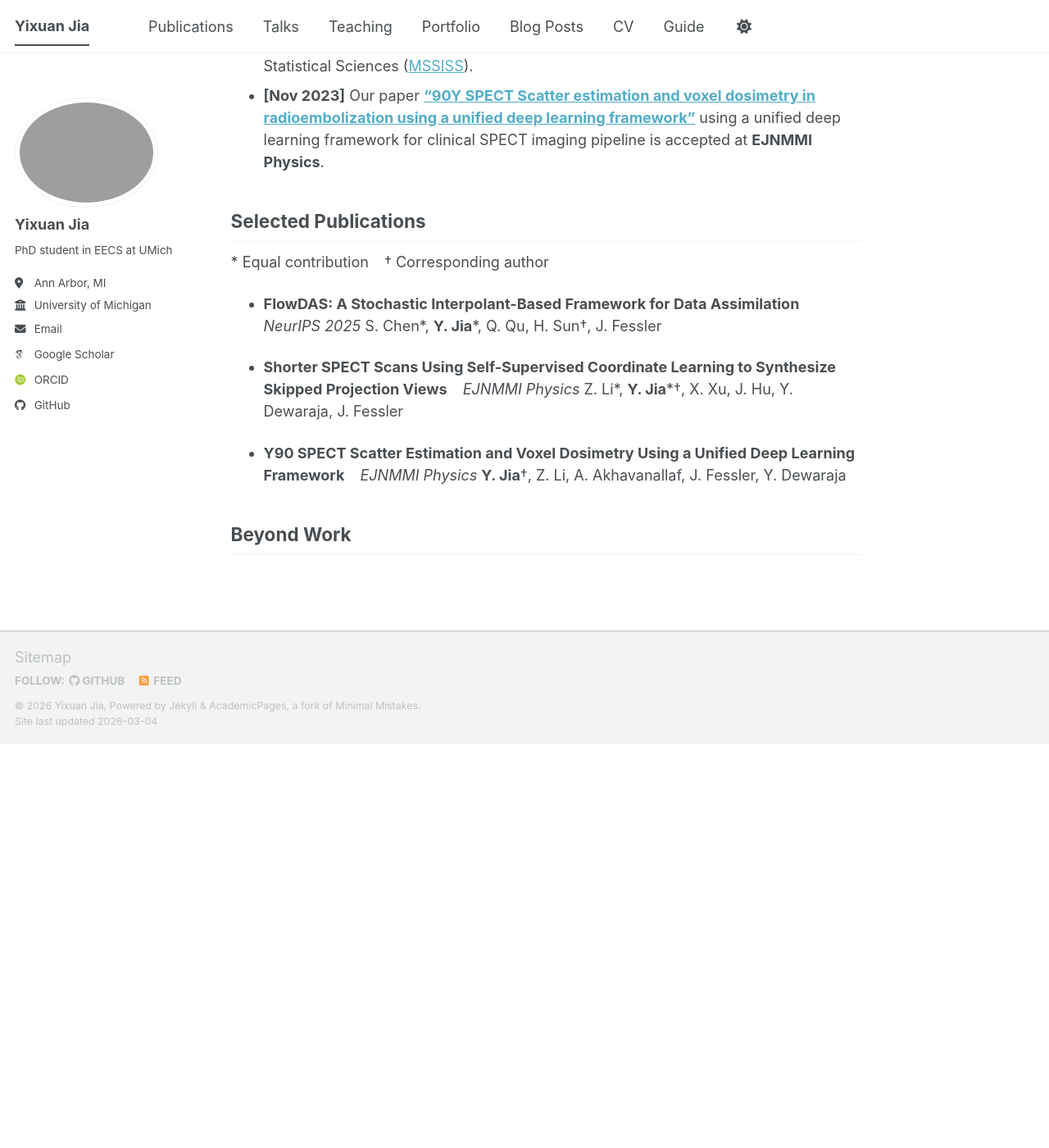
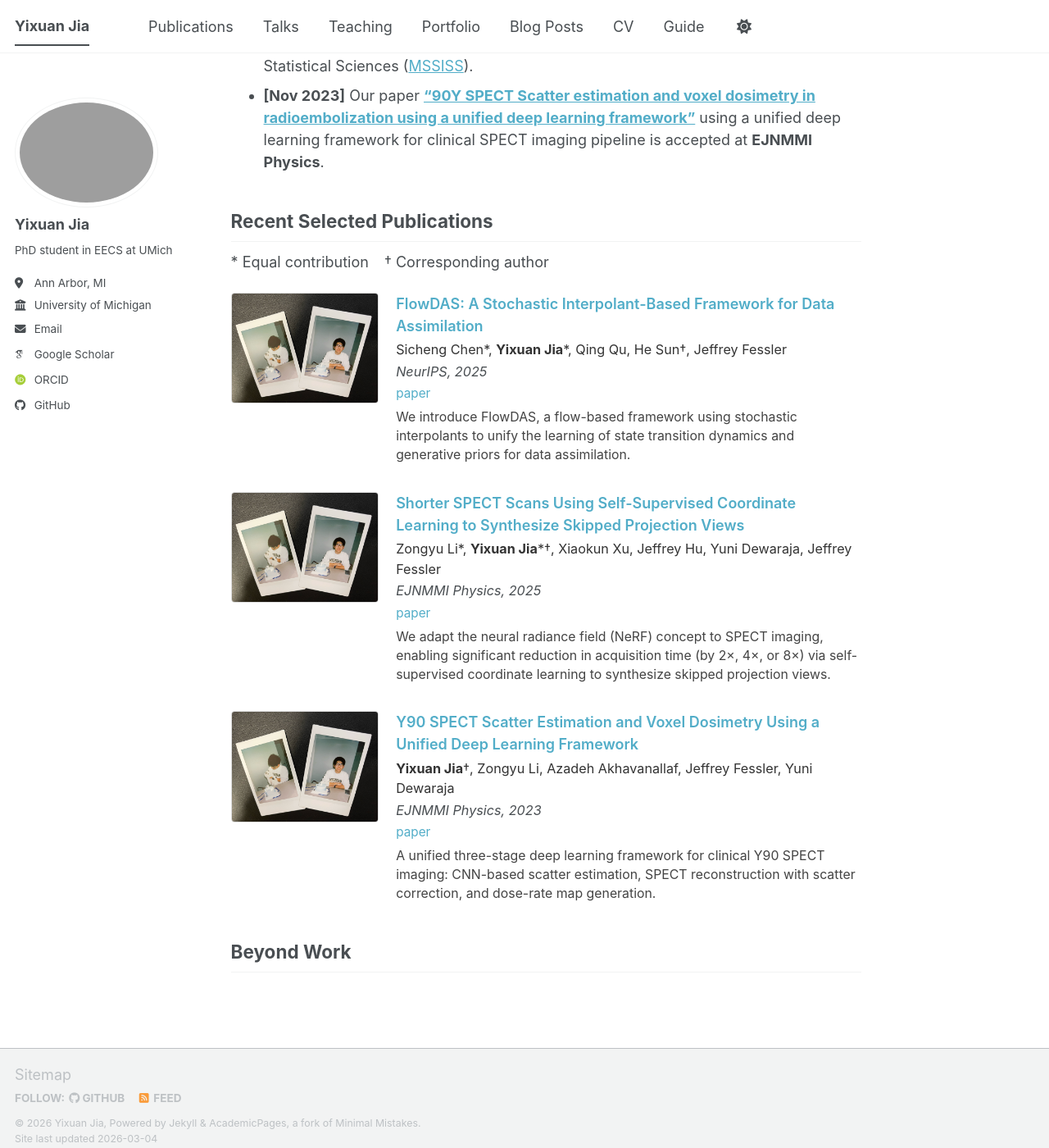
Before and after one commit to umjiayx/umjiayx.github.io, a Jekyll site: the page built from _pages/about.md, in a window 1280 px wide and 1400 px high, scrolled down 661 px. Shown: the whole window at 82% size. Built offline with Jekyll 4.4.1, drawn with Linux system fonts in a browser that asks for light colours; some web fonts are replaced; a script bundle is joined from its source files by our own code; library files that are not in the unit come from our copies; before the commit the page ends 1568 px from its top, so only the background shows below that.

Commit message:
two columns

```diff
--- a/_pages/about.md
+++ b/_pages/about.md
@@ -20,19 +20,49 @@ Before coming to UMich, I received my B.S. in Instrument Science and Technology
 - **[Nov 2023]** Our paper [**"90Y SPECT Scatter estimation and voxel dosimetry in radioembolization using a unified deep learning framework"**](https://link.springer.com/article/10.1186/s40658-023-00598-9) using a unified deep learning framework for clinical SPECT imaging pipeline is accepted at **EJNMMI Physics**.
 
 
-## Selected Publications
+## Recent Selected Publications
 
 \* Equal contribution &ensp; † Corresponding author
 
-- **FlowDAS: A Stochastic Interpolant-Based Framework for Data Assimilation** &ensp; *NeurIPS 2025*
-  S. Chen\*, **Y. Jia**\*, Q. Qu, H. Sun†, J. Fessler
-  <!-- [ArXiv]() -->
+<div class="pub-entry">
+  <div class="pub-teaser">
+    <img src="/images/pub/me.png" alt="FlowDAS teaser">
+  </div>
+  <div class="pub-text">
+    <p class="pub-title"><a href="https://neurips.cc/virtual/2025/loc/san-diego/poster/120192">FlowDAS: A Stochastic Interpolant-Based Framework for Data Assimilation</a></p>
+    <p class="pub-authors">Sicheng Chen*, <strong>Yixuan Jia</strong>*, Qing Qu, He Sun†, Jeffrey Fessler</p>
+    <p class="pub-venue">NeurIPS, 2025</p>
+    <p class="pub-links"><a href="https://arxiv.org/abs/2411.02538">paper</a></p>
+    <p class="pub-desc">We introduce FlowDAS, a flow-based framework using stochastic interpolants to unify the learning of state transition dynamics and generative priors for data assimilation.</p>
+  </div>
+</div>
 
-- **Shorter SPECT Scans Using Self-Supervised Coordinate Learning to Synthesize Skipped Projection Views** &ensp; *EJNMMI Physics*
-  Z. Li\*, **Y. Jia**\*†, X. Xu, J. Hu, Y. Dewaraja, J. Fessler
+<div class="pub-entry">
+  <div class="pub-teaser">
+    <img src="/images/pub/me.png" alt="SpeRF teaser">
+  </div>
+  <div class="pub-text">
+    <p class="pub-title"><a href="https://link.springer.com/article/10.1186/s40658-025-00762-3">Shorter SPECT Scans Using Self-Supervised Coordinate Learning to Synthesize Skipped Projection Views</a></p>
+    <p class="pub-authors">Zongyu Li*, <strong>Yixuan Jia</strong>*†, Xiaokun Xu, Jeffrey Hu, Yuni Dewaraja, Jeffrey Fessler</p>
+    <p class="pub-venue">EJNMMI Physics, 2025</p>
+    <p class="pub-links"><a href="https://link.springer.com/article/10.1186/s40658-025-00762-3">paper</a></p>
+    <p class="pub-desc">We adapt the neural radiance field (NeRF) concept to SPECT imaging, enabling significant reduction in acquisition time (by 2×, 4×, or 8×) via self-supervised coordinate learning to synthesize skipped projection views.</p>
+  </div>
+</div>
 
-- **Y90 SPECT Scatter Estimation and Voxel Dosimetry Using a Unified Deep Learning Framework** &ensp; *EJNMMI Physics*
-  **Y. Jia**†, Z. Li, A. Akhavanallaf, J. Fessler, Y. Dewaraja
+<div class="pub-entry">
+  <div class="pub-teaser">
+    <img src="/images/pub/me.png" alt="Y90 SPECT teaser">
+  </div>
+  <div class="pub-text">
+    <p class="pub-title"><a href="https://link.springer.com/article/10.1186/s40658-023-00598-9">Y90 SPECT Scatter Estimation and Voxel Dosimetry Using a Unified Deep Learning Framework</a></p>
+    <p class="pub-authors"><strong>Yixuan Jia</strong>†, Zongyu Li, Azadeh Akhavanallaf, Jeffrey Fessler, Yuni Dewaraja</p>
+    <p class="pub-venue">EJNMMI Physics, 2023</p>
+    <p class="pub-links"><a href="https://link.springer.com/article/10.1186/s40658-023-00598-9">paper</a></p>
+    <p class="pub-desc">A unified three-stage deep learning framework for clinical Y90 SPECT imaging: CNN-based scatter estimation, SPECT reconstruction with scatter correction, and dose-rate map generation.</p>
+  </div>
+</div>
+
 
 ## Beyond Work
 
--- /dev/null
+++ b/_sass/layout/_publications.scss
@@ -0,0 +1,72 @@
+.pub-entry {
+  display: flex;
+  gap: 1.2em;
+  margin-bottom: 1.8em;
+  align-items: flex-start;
+
+  .pub-teaser {
+    flex-shrink: 0;
+    width: 180px;
+
+    img {
+      width: 100%;
+      height: auto;
+      border-radius: 4px;
+      border: 1px solid #ddd;
+    }
+  }
+
+  .pub-text {
+    flex: 1;
+    min-width: 0;
+
+    .pub-title {
+      font-size: 1em;
+      font-weight: 600;
+      margin: 0 0 0.2em;
+
+      a {
+        text-decoration: none;
+      }
+    }
+
+    .pub-authors {
+      font-size: 0.9em;
+      margin: 0 0 0.15em;
+      color: #333;
+    }
+
+    .pub-venue {
+      font-size: 0.9em;
+      margin: 0 0 0.25em;
+      font-style: italic;
+    }
+
+    .pub-links {
+      font-size: 0.85em;
+      margin: 0 0 0.4em;
+
+      a {
+        text-decoration: none;
+      }
+    }
+
+    .pub-desc {
+      font-size: 0.88em;
+      color: #444;
+      margin: 0;
+      line-height: 1.45;
+    }
+  }
+}
+
+@media (max-width: 600px) {
+  .pub-entry {
+    flex-direction: column;
+
+    .pub-teaser {
+      width: 100%;
+      max-width: 260px;
+    }
+  }
+}
--- a/assets/css/main.scss
+++ b/assets/css/main.scss
@@ -36,6 +36,7 @@
     "layout/archive",
     "layout/sidebar",
     "layout/json_cv",
+    "layout/publications",
 
     "vendor/font-awesome/fontawesome",
     "vendor/font-awesome/solid",
```
Also changed, not shown: images/pub/me.png (added).
